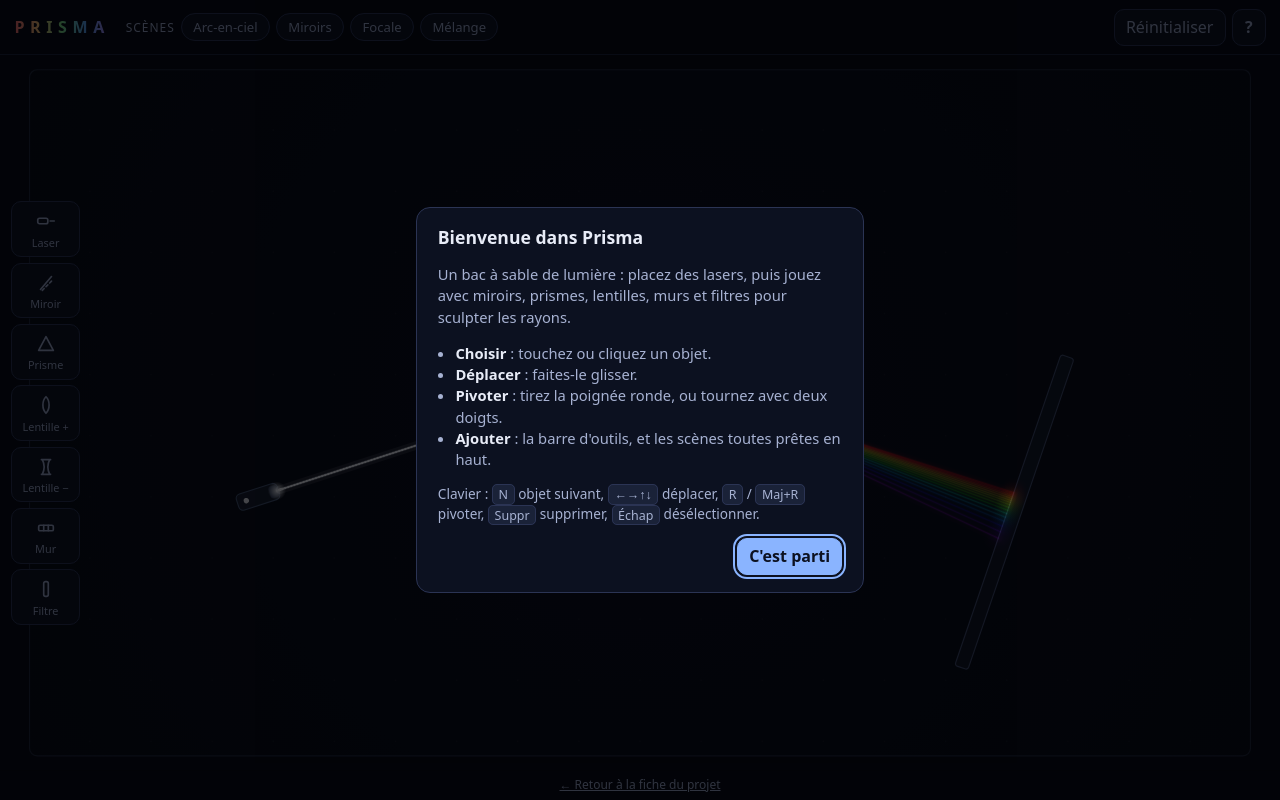
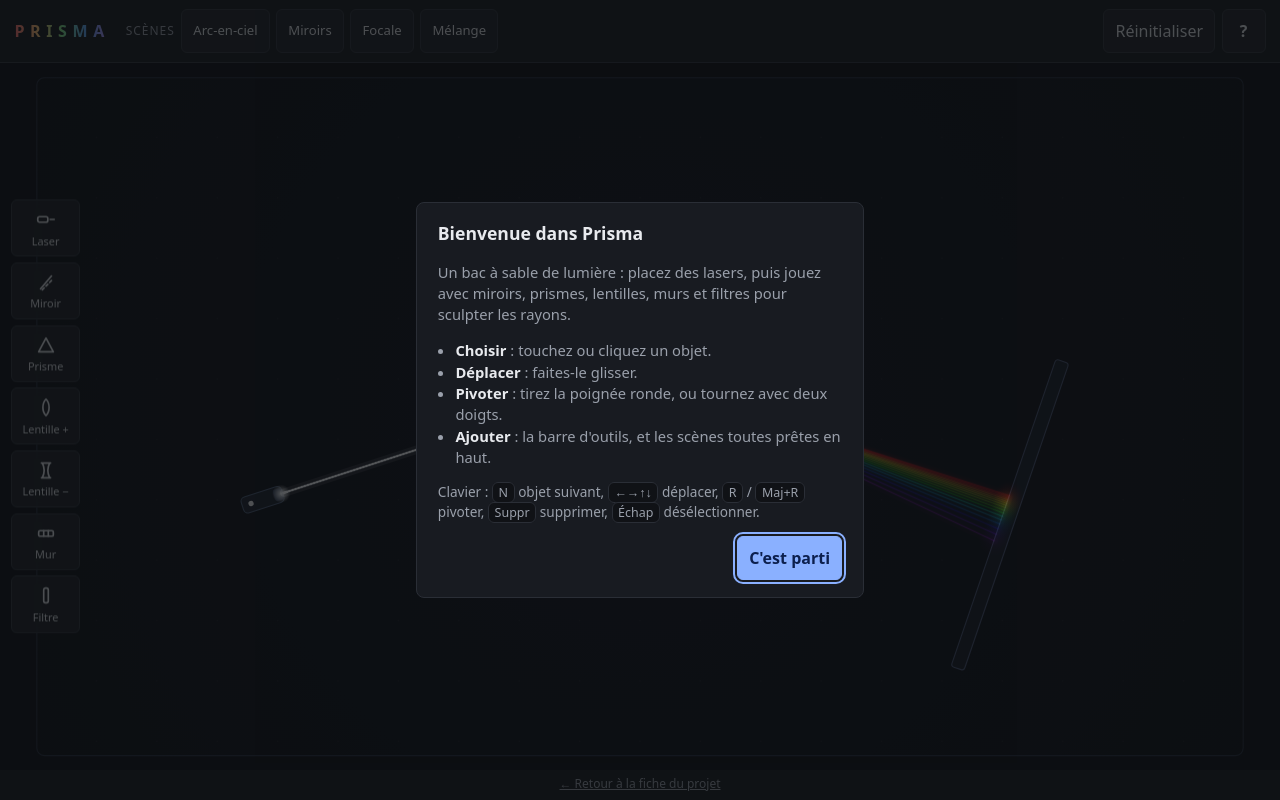
Before and after one commit to Arthur-Lecomte/Prisma, a website built with Vite: page index.html in a window 1280 px wide. Built offline with nearby package versions, Linux system fonts and the light colour scheme.

Commit message:
chore(ui): adopt shared demo charter tokens in the chrome styles
Rename local variables to the portfolio-wide token names and values
(--color-bg, --color-text, --color-muted, --color-surface,
--color-border, --color-accent, --color-accent-contrast, radii).
Buttons now read with --color-text, get a 44px minimum target height
and the standard muted-border hover; panels and the dialog use
--color-surface with --radius-md. Floating panels keep a translucent
background derived from --color-surface; danger and white-light states
move to named local variables. Scene colours on the canvas are
untouched, and the rainbow h1 stays as the demo's identity.

Co-Authored-By: Claude Fable 5 <noreply@anthropic.com>
Claude-Session: https://claude.ai/code/session_01XJTGEqG5R5AxiqF1LLdPM5

```diff
--- a/src/style.css
+++ b/src/style.css
@@ -2,12 +2,31 @@
    police EMBARQUÉS dans le projet, jamais un CDN). */
 
 :root {
-  --bg: #04050a;
-  --panel: rgba(13, 17, 30, 0.88);
-  --line: #2b3454;
-  --text: #e8ecf7;
-  --muted: #a7b2d2;
-  --accent: #8ab4ff;
+  color-scheme: dark;
+
+  /* Shared demo tokens (same names and values as the site's dark mode). */
+  --color-bg: #101216;
+  --color-text: #e8eaee;
+  --color-muted: #9aa0ab;
+  --color-surface: #181b21;
+  --color-border: #2a2e36;
+  --color-accent: #8ab0ff;
+  --color-accent-contrast: #0c1f4d;
+  --radius-sm: 6px;
+  --radius-md: 8px;
+
+  /* Local derivations (floating panels sit over the canvas). */
+  --surface-translucent: rgba(24, 27, 33, 0.88); /* --color-surface at 88% */
+  --overlay: rgba(16, 18, 22, 0.72); /* --color-bg at 72% */
+  --swatch-ring: rgba(232, 234, 238, 0.35); /* --color-text at 35% */
+
+  /* Semantic colours (not chrome, not scene). */
+  --danger-text: #ffb3b9;
+  --danger-border: #5b3038;
+  --danger-text-hover: #ffd4d8;
+  --danger-border-hover: #ff8591;
+  --white-pressed-bg: #f0f4ff; /* "white light" toggle shows white */
+  --white-pressed-text: #10141f;
 }
 
 * {
@@ -26,8 +45,9 @@ body {
 body {
   margin: 0;
   font-family: system-ui, sans-serif;
-  background: var(--bg);
-  color: var(--text);
+  line-height: 1.5;
+  background: var(--color-bg);
+  color: var(--color-text);
   display: flex;
   flex-direction: column;
   height: 100dvh;
@@ -37,21 +57,26 @@ body {
 
 button {
   font: inherit;
-  color: var(--muted);
-  background: var(--panel);
-  border: 1px solid var(--line);
-  border-radius: 10px;
+  color: var(--color-text);
+  background: var(--color-surface);
+  border: 1px solid var(--color-border);
+  border-radius: var(--radius-sm);
   padding: 0.4rem 0.7rem;
+  min-height: 44px;
   cursor: pointer;
 }
 
 button:hover {
-  color: var(--text);
-  border-color: var(--accent);
+  border-color: var(--color-muted);
+}
+
+input[type='range'] {
+  min-height: 44px;
+  accent-color: var(--color-accent);
 }
 
 :focus-visible {
-  outline: 2px solid var(--accent);
+  outline: 2px solid var(--color-accent);
   outline-offset: 2px;
 }
 
@@ -75,7 +100,7 @@ button:hover {
   align-items: center;
   gap: 0.5rem 1rem;
   padding: 0.55rem 0.9rem;
-  border-bottom: 1px solid rgba(43, 52, 84, 0.6);
+  border-bottom: 1px solid var(--color-border);
 }
 
 h1 {
@@ -99,14 +124,13 @@ h1 {
 
 .scenes-label {
   font-size: 0.75rem;
-  color: var(--muted);
+  color: var(--color-muted);
   letter-spacing: 0.08em;
   text-transform: uppercase;
 }
 
 .scenes button {
   padding: 0.25rem 0.7rem;
-  border-radius: 999px;
   font-size: 0.82rem;
 }
 
@@ -117,7 +141,7 @@ h1 {
 }
 
 #help-btn {
-  width: 2.1rem;
+  min-width: 44px;
   font-weight: 700;
 }
 
@@ -164,6 +188,7 @@ main {
   width: 4.3rem;
   padding: 0.5rem 0.25rem 0.4rem;
   font-size: 0.68rem;
+  background: var(--surface-translucent);
   backdrop-filter: blur(6px);
 }
 
@@ -178,9 +203,9 @@ main {
   position: absolute;
   right: 0.7rem;
   bottom: 0.7rem;
-  background: var(--panel);
-  border: 1px solid var(--line);
-  border-radius: 12px;
+  background: var(--surface-translucent);
+  border: 1px solid var(--color-border);
+  border-radius: var(--radius-md);
   padding: 0.6rem 0.75rem;
   min-width: 13.5rem;
   backdrop-filter: blur(6px);
@@ -191,7 +216,7 @@ main {
   font-size: 0.85rem;
   letter-spacing: 0.06em;
   text-transform: uppercase;
-  color: var(--muted);
+  color: var(--color-muted);
 }
 
 .inspector-row {
@@ -210,9 +235,9 @@ main {
 }
 
 #white-btn[aria-pressed='true'] {
-  color: #10141f;
-  background: #f0f4ff;
-  border-color: #f0f4ff;
+  color: var(--white-pressed-text);
+  background: var(--white-pressed-bg);
+  border-color: var(--white-pressed-bg);
 }
 
 .lambda {
@@ -225,41 +250,50 @@ main {
 #lambda-slider {
   flex: 1;
   min-width: 6rem;
-  accent-color: var(--accent);
+}
+
+#lambda-value {
+  font-size: 0.8rem;
+  min-width: 3.4rem;
+  text-align: right;
+  font-variant-numeric: tabular-nums;
+  color: var(--color-muted);
 }
 
 #lambda-dot {
   width: 1rem;
   height: 1rem;
   border-radius: 50%;
-  border: 1px solid rgba(255, 255, 255, 0.35);
+  border: 1px solid var(--swatch-ring);
   flex: none;
 }
 
 #delete-btn {
   margin-left: auto;
-  color: #ffb3b9;
-  border-color: #5b3038;
+  color: var(--danger-text);
+  border-color: var(--danger-border);
 }
 
 #delete-btn:hover {
-  border-color: #ff8591;
-  color: #ffd4d8;
+  border-color: var(--danger-border-hover);
+  color: var(--danger-text-hover);
 }
 
 /* ---- Help dialog ---- */
 
 dialog {
-  background: #0c1120;
-  color: var(--text);
-  border: 1px solid var(--line);
-  border-radius: 14px;
+  background: var(--color-surface);
+  color: var(--color-text);
+  border: 1px solid var(--color-border);
+  border-radius: var(--radius-md);
   padding: 1.1rem 1.3rem;
   max-width: min(28rem, 90vw);
 }
 
 dialog::backdrop {
-  background: rgba(2, 3, 8, 0.72);
+  /* Custom properties are not inherited by ::backdrop everywhere yet,
+     hence the literal fallback (same value as --overlay). */
+  background: var(--overlay, rgba(16, 18, 22, 0.72));
 }
 
 dialog h2 {
@@ -271,11 +305,11 @@ dialog p,
 dialog li {
   font-size: 0.92rem;
   line-height: 1.45;
-  color: var(--muted);
+  color: var(--color-muted);
 }
 
 dialog strong {
-  color: var(--text);
+  color: var(--color-text);
 }
 
 dialog ul {
@@ -290,9 +324,9 @@ dialog ul {
 kbd {
   font-family: inherit;
   font-size: 0.78rem;
-  background: #1a2238;
-  border: 1px solid var(--line);
-  border-radius: 5px;
+  background: var(--color-bg);
+  border: 1px solid var(--color-border);
+  border-radius: var(--radius-sm);
   padding: 0.05rem 0.35rem;
 }
 
@@ -302,15 +336,14 @@ dialog form {
 }
 
 button.primary {
-  color: #0c1120;
-  background: var(--accent);
-  border-color: var(--accent);
+  color: var(--color-accent-contrast);
+  background: var(--color-accent);
+  border-color: var(--color-accent);
   font-weight: 600;
 }
 
 button.primary:hover {
-  color: #0c1120;
-  background: #a9c8ff;
+  border-color: var(--color-muted);
 }
 
 /* ---- Footer ---- */
@@ -322,11 +355,11 @@ footer {
 }
 
 footer a {
-  color: var(--muted);
+  color: var(--color-muted);
 }
 
 footer a:hover {
-  color: var(--text);
+  color: var(--color-text);
 }
 
 /* ---- Narrow screens: toolbar docks to the bottom ---- */
```
